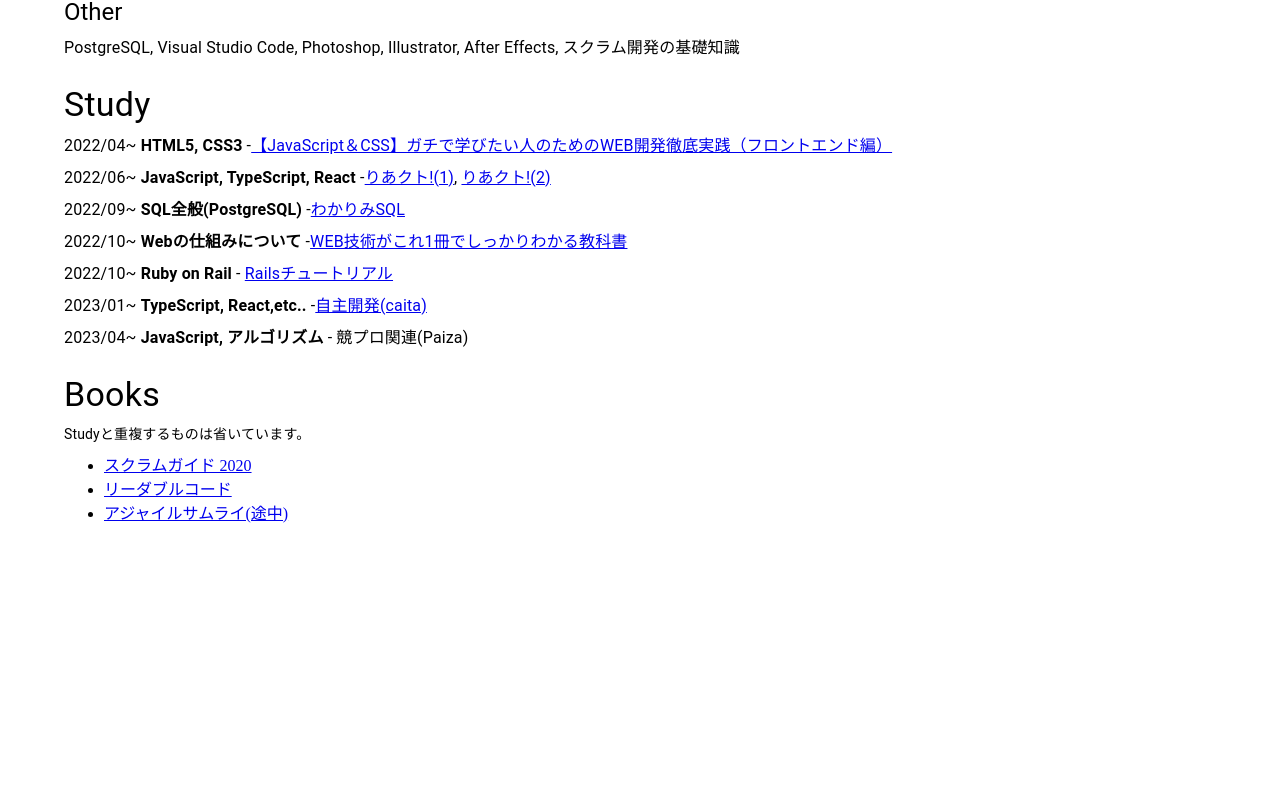
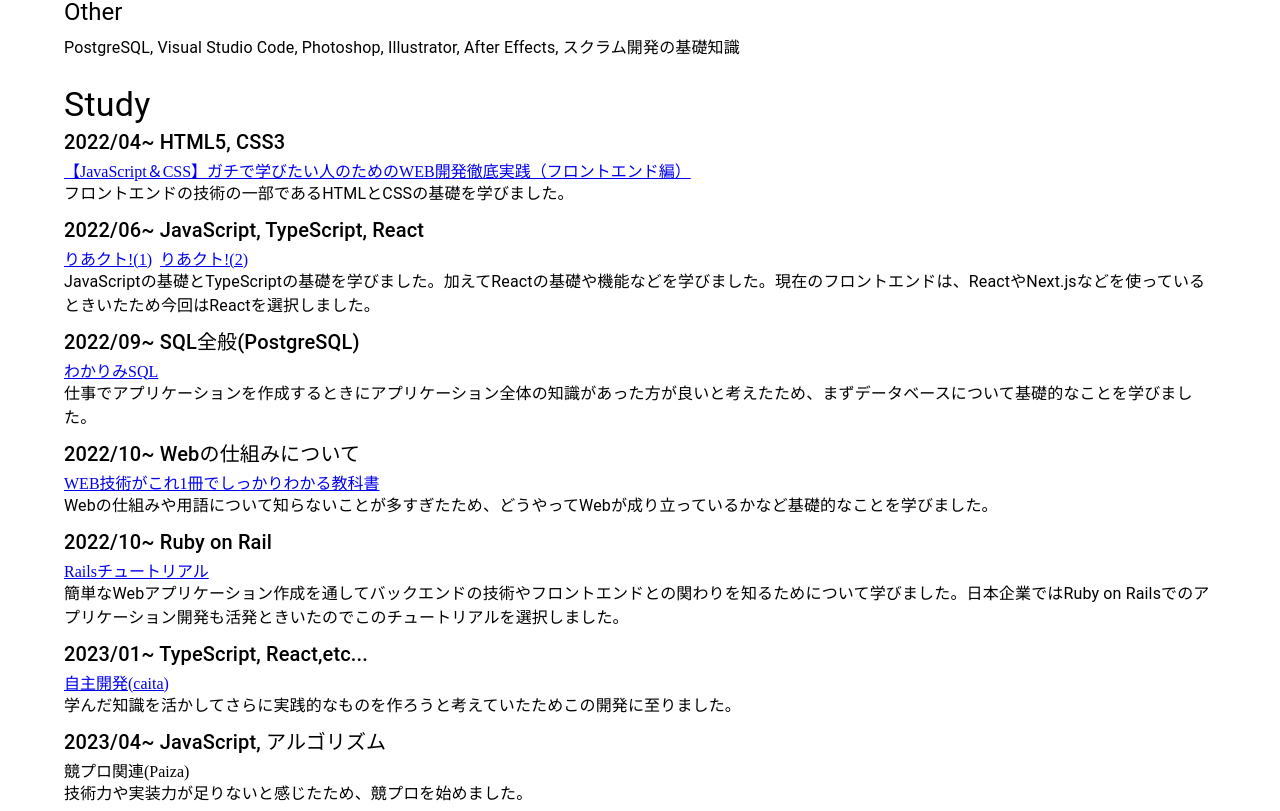
Before and after one commit to omitea8/portfoliosite, a Next.js app: page /skill in a window 1280 px wide. Shown: the part 389-1200 px from the top of the page. Before the commit the page ends 951 px from the top, so only its background shows below. Built offline with nearby package versions, Linux system fonts and the light colour scheme.

Commit message:
学習理由を追加

```diff
--- a/src/pages/skill.page.tsx
+++ b/src/pages/skill.page.tsx
@@ -28,57 +28,87 @@
       </Stack>
 
       <Stack spacing={1}>
+        <Stack>
           <Typography variant="h4">Study</Typography>
-        <Typography>
-          2022/04~ <StrongWords>HTML5, CSS3</StrongWords> -
+          <Typography variant="h6">2022/04~ HTML5, CSS3</Typography>
           <Link href={"https://www.udemy.com/share/102zAI/"} target="_blank">
             【JavaScript＆CSS】ガチで学びたい人のためのWEB開発徹底実践（フロントエンド編）
           </Link>
+          <Typography>
+            フロントエンドの技術の一部であるHTMLとCSSの基礎を学びました。
           </Typography>
-        <Typography>
-          2022/06~ <StrongWords>JavaScript, TypeScript, React</StrongWords> -
+        </Stack>
+        <Stack>
+          <Typography variant="h6">
+            2022/06~ JavaScript, TypeScript, React
+          </Typography>
+          <Stack direction={"row"} spacing={1}>
             <Link
               href={"https://oukayuka.booth.pm/items/2368045"}
               target="_blank"
             >
               りあクト!(1)
             </Link>
-          ,{" "}
             <Link
               href={"https://oukayuka.booth.pm/items/2368019"}
               target="_blank"
             >
               りあクト!(2)
             </Link>
+          </Stack>
+          <Typography>
+            JavaScriptの基礎とTypeScriptの基礎を学びました。加えてReactの基礎や機能などを学びました。現在のフロントエンドは、ReactやNext.jsなどを使っているときいたため今回はReactを選択しました。
           </Typography>
-        <Typography>
-          2022/09~ <StrongWords>SQL全般(PostgreSQL)</StrongWords> -
+        </Stack>
+        <Stack>
+          <Typography variant="h6">2022/09~ SQL全般(PostgreSQL)</Typography>
           <Link href={"https://booth.pm/ja/items/1576397"} target="_blank">
             わかりみSQL
           </Link>
+          <Typography>
+            仕事でアプリケーションを作成するときにアプリケーション全体の知識があった方が良いと考えたため、まずデータベースについて基礎的なことを学びました。
           </Typography>
-        <Typography>
-          2022/10~ <StrongWords>Webの仕組みについて</StrongWords> -
+        </Stack>
+        <Stack>
+          <Typography variant="h6">2022/10~ Webの仕組みについて</Typography>
           <Link href={"https://amzn.asia/d/37McFoz"} target="_blank">
             WEB技術がこれ1冊でしっかりわかる教科書
           </Link>
+          <Typography>
+            Webの仕組みや用語について知らないことが多すぎたため、どうやってWebが成り立っているかなど基礎的なことを学びました。
           </Typography>
-        <Typography>
-          2022/10~ <StrongWords>Ruby on Rail</StrongWords> -{" "}
+        </Stack>
+        <Stack>
+          <Typography variant="h6">2022/10~ Ruby on Rail</Typography>
           <Link href={"https://railstutorial.jp/"} target="_blank">
             Railsチュートリアル
           </Link>
+          <Typography>
+            簡単なWebアプリケーション作成を通してバックエンドの技術やフロントエンドとの関わりを知るためについて学びました。日本企業ではRuby
+            on
+            Railsでのアプリケーション開発も活発ときいたのでこのチュートリアルを選択しました。
           </Typography>
-        <Typography>
-          2023/01~ <StrongWords>TypeScript, React,etc..</StrongWords> -
+        </Stack>
+        <Stack>
+          <Typography variant="h6">
+            2023/01~ TypeScript, React,etc...
+          </Typography>
           <Link href={"https://caita.today/"} target="_blank">
             自主開発(caita)
           </Link>
+          <Typography>
+            学んだ知識を活かしてさらに実践的なものを作ろうと考えていたためこの開発に至りました。
           </Typography>
+        </Stack>
+        <Stack>
+          <Typography variant="h6">
+            2023/04~ JavaScript, アルゴリズム
+          </Typography>
+          競プロ関連(Paiza)
           <Typography>
-          2023/04~ <StrongWords>JavaScript, アルゴリズム</StrongWords> -
-          競プロ関連(Paiza)
+            技術力や実装力が足りないと感じたため、競プロを始めました。
           </Typography>
+        </Stack>
       </Stack>
 
       <Stack spacing={1}>
```
Lines whose indentation alone changed are shown as unchanged.
